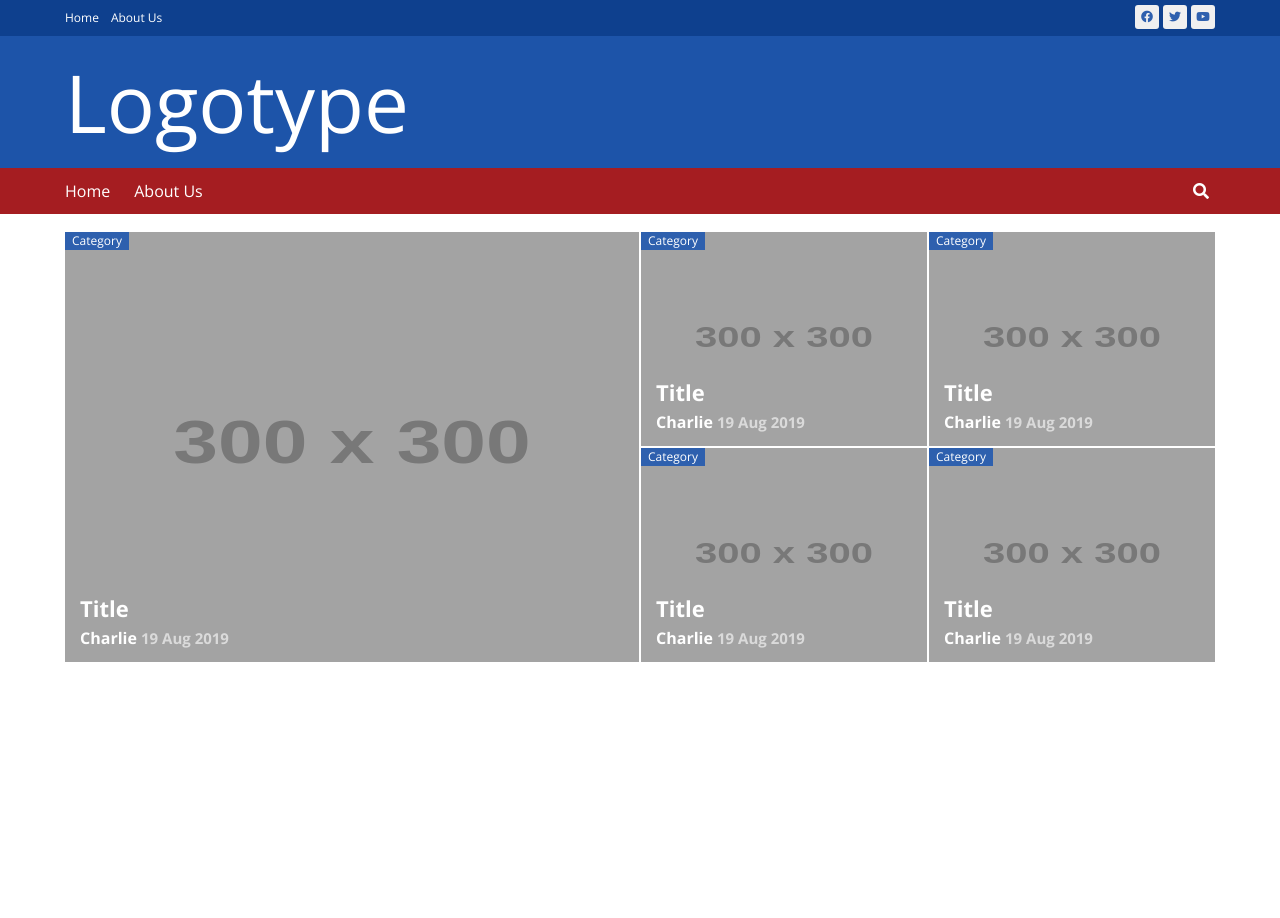
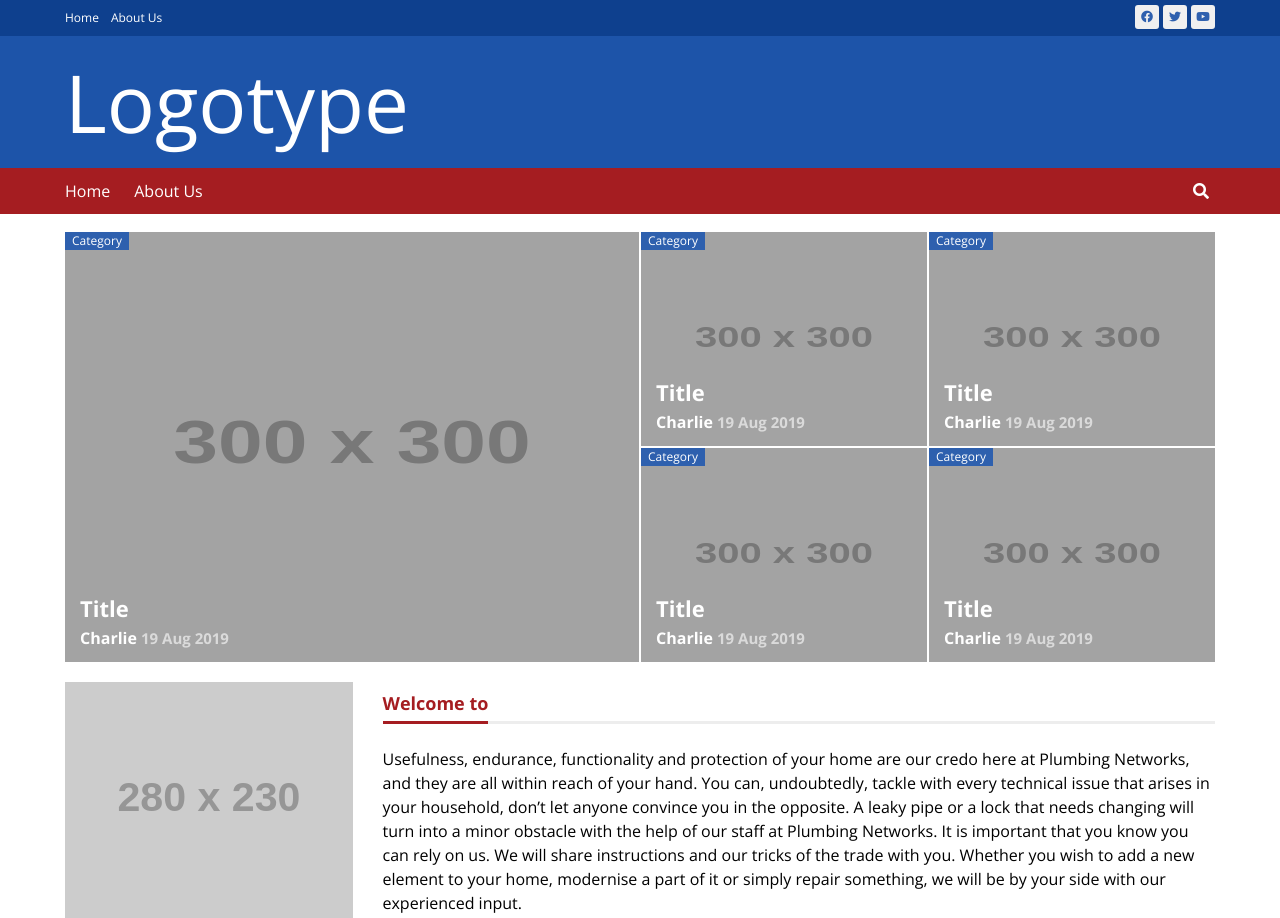
Before and after one commit to kaptn3/effective-garbanzo, a Jekyll site: the page built from index.html, in a window 1280 px wide. Built offline with Jekyll 4.4.1, drawn with Linux system fonts in a browser that asks for light colours.

Commit message:
feat: add welcome section

```diff
--- /dev/null
+++ b/_includes/welcome.html
@@ -0,0 +1,15 @@
+<section class="welcome">
+  <div class="welcome__logo">
+    <img src="https://via.placeholder.com/280x230.png" alt="Logotype">
+  </div>
+  <div>
+    <h2 class="h2">
+      <span class="h2__text">Welcome to {{ site.name }}</span>
+    </h2>
+    <p>
+      Usefulness, endurance, functionality and protection of your home are our credo here at Plumbing Networks, and they are all within reach of your hand.
+      You can, undoubtedly, tackle with every technical issue that arises in your household, don’t let anyone convince you in the opposite. A leaky pipe or a lock that needs changing will turn into a minor obstacle with the help of our staff at Plumbing Networks.
+      It is important that you know you can rely on us. We will share instructions and our tricks of the trade with you. Whether you wish to add a new element to your home, modernise a part of it or simply repair something, we will be by your side with our experienced input.
+    </p>
+  </div>
+</section>
--- a/_sass/base/_typo.scss
+++ b/_sass/base/_typo.scss
@@ -5,11 +5,16 @@ html {
   font-family: 'Open Sans', sans-serif;
 }
 
+p {
+  line-height: 1.5;
+}
+
 .h2 {
   line-height: 2em;
   font-size: 18px;
   position: relative;
   color: var(--base);
+  margin-bottom: 23px;
 
   &::after {
     content: '';
--- /dev/null
+++ b/_sass/components/_welcome.scss
@@ -0,0 +1,15 @@
+.welcome {
+  display: flex;
+  align-items: center;
+  margin-top: 20px;
+
+  &__logo {
+    width: 25%;
+    flex-shrink: 0;
+    margin-right: 30px;
+
+    img {
+      width: 100%;
+    }
+  }
+}
--- a/_sass/main.scss
+++ b/_sass/main.scss
@@ -10,7 +10,8 @@
         'layouts/header';
 
 @import 'components/top-menu',
-        'components/bottom-menu';
+        'components/bottom-menu',
+        'components/welcome';
 
 @import 'components/post/post-image',
         'components/post/post-grid';
--- a/index.html
+++ b/index.html
@@ -8,3 +8,5 @@ layout: default
     {% include post/post-1.html %}
   {% endfor %}
 </div>
+
+{% include welcome.html %}
```
